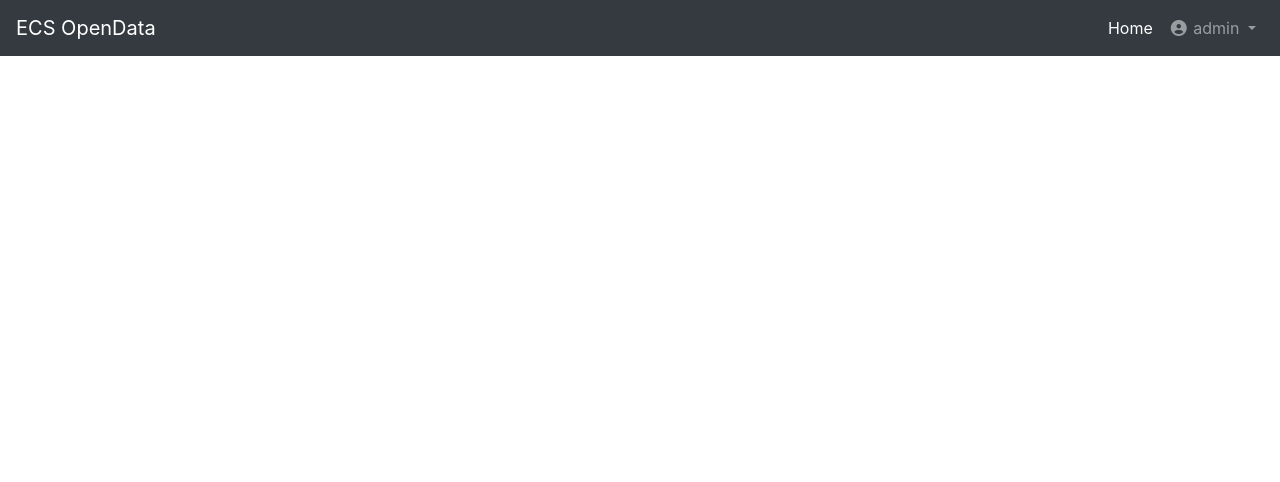
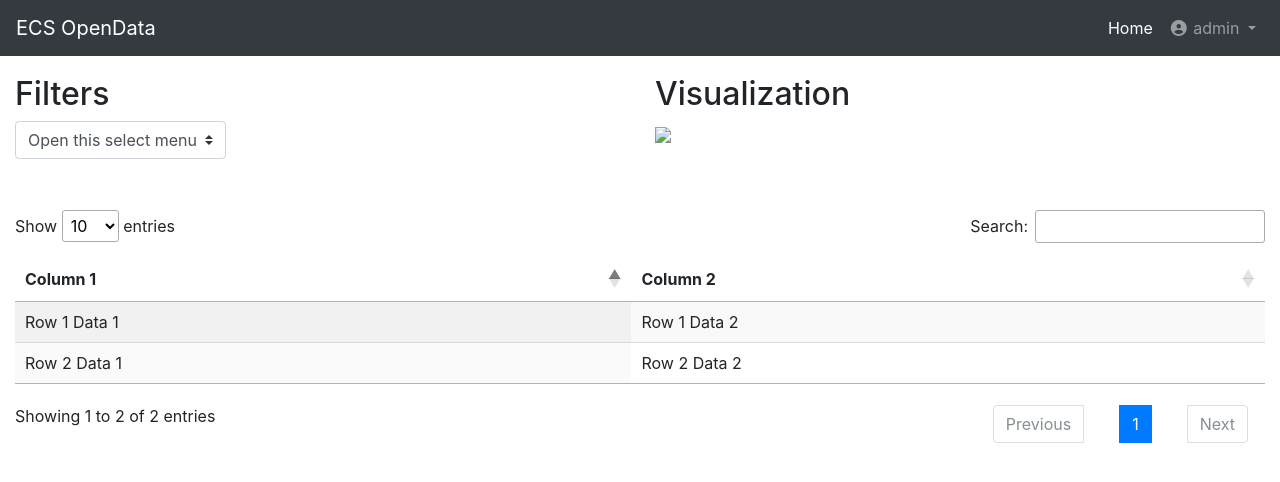
Before and after one commit to ECSHackWeek/ECSOpenData, a Flask app: template ecsopendata/static/templates/index.html in a window 1280 px wide. Shown: the top 482 px of the page. Run offline with Flask 2, Linux system fonts and the light colour scheme; the template is opened without the code that fills it, so the values that code supplies are empty; a user stored in the database is signed in; some libraries are stand-ins or nearby versions.

Commit message:
add basic layout to main page

```diff
--- /dev/null
+++ b/ecsopendata/static/css/master.css
@@ -0,0 +1,15 @@
+#first-row {
+  margin-top: 75px;
+}
+
+#table-row {
+  margin-top: 15px;
+}
+
+div#filters {
+  min-height: 15vh;
+}
+
+div#visualization {
+  min-height: 15vh;
+}
--- a/ecsopendata/static/templates/index.html
+++ b/ecsopendata/static/templates/index.html
@@ -9,7 +9,14 @@
 
     <link rel="stylesheet" href="https://maxcdn.bootstrapcdn.com/bootstrap/4.0.0-beta.2/css/bootstrap.min.css" integrity="sha384-PsH8R72JQ3SOdhVi3uxftmaW6Vc51MKb0q5P2rRUpPvrszuE4W1povHYgTpBfshb" crossorigin="anonymous">
 
+    <!-- DataTables -->
+    <link rel="stylesheet" href="https://cdn.datatables.net/1.10.18/css/dataTables.bootstrap4.min.css">
+    <link rel="stylesheet" type="text/css" href="https://cdn.datatables.net/1.10.19/css/jquery.dataTables.css">
+
     <script src="https://use.fontawesome.com/c4974a2d5d.js"></script>
+
+    <!-- custom CSS -->
+    <link rel="stylesheet" href="static/css/master.css">
 
   </head>
   <body>
@@ -51,8 +58,57 @@
       </nav>
     </header>
 
-        <script src="https://code.jquery.com/jquery-3.2.1.slim.min.js" integrity="sha384-KJ3o2DKtIkvYIK3UENzmM7KCkRr/rE9/Qpg6aAZGJwFDMVNA/GpGFF93hXpG5KkN" crossorigin="anonymous"></script>
-        <script src="https://cdnjs.cloudflare.com/ajax/libs/popper.js/1.12.3/umd/popper.min.js" integrity="sha384-vFJXuSJphROIrBnz7yo7oB41mKfc8JzQZiCq4NCceLEaO4IHwicKwpJf9c9IpFgh" crossorigin="anonymous"></script>
-        <script src="https://maxcdn.bootstrapcdn.com/bootstrap/4.0.0-beta.2/js/bootstrap.min.js" integrity="sha384-alpBpkh1PFOepccYVYDB4do5UnbKysX5WZXm3XxPqe5iKTfUKjNkCk9SaVuEZflJ" crossorigin="anonymous"></script>
+    <div class="container-fluid">
+      <div class="row" id="first-row">
+        <div class="col" id="filters">
+          <h2>Filters</h2>
+          <select class="custom-select">
+            <option selected>Open this select menu</option>
+            <option value="1">One</option>
+            <option value="2">Two</option>
+            <option value="3">Three</option>
+          </select>
+        </div>
+        <div class="col" id="visualization">
+          <h2>Visualization</h2>
+          <a href="https://placeholder.com"><img src="https://via.placeholder.com/500x350"></a>
+        </div>
+      </div>
+      <div class="row" id="table-row">
+        <div class="col">
+          <table id="table_id" class="display">
+            <thead>
+                <tr>
+                    <th>Column 1</th>
+                    <th>Column 2</th>
+                </tr>
+            </thead>
+            <tbody>
+                <tr>
+                    <td>Row 1 Data 1</td>
+                    <td>Row 1 Data 2</td>
+                </tr>
+                <tr>
+                    <td>Row 2 Data 1</td>
+                    <td>Row 2 Data 2</td>
+                </tr>
+            </tbody>
+          </table>
+        </div>
+      </div>
+    </div>
+
+    <script src="https://code.jquery.com/jquery-3.2.1.slim.min.js" integrity="sha384-KJ3o2DKtIkvYIK3UENzmM7KCkRr/rE9/Qpg6aAZGJwFDMVNA/GpGFF93hXpG5KkN" crossorigin="anonymous"></script>
+    <script src="https://cdnjs.cloudflare.com/ajax/libs/popper.js/1.12.3/umd/popper.min.js" integrity="sha384-vFJXuSJphROIrBnz7yo7oB41mKfc8JzQZiCq4NCceLEaO4IHwicKwpJf9c9IpFgh" crossorigin="anonymous"></script>
+    <script src="https://maxcdn.bootstrapcdn.com/bootstrap/4.0.0-beta.2/js/bootstrap.min.js" integrity="sha384-alpBpkh1PFOepccYVYDB4do5UnbKysX5WZXm3XxPqe5iKTfUKjNkCk9SaVuEZflJ" crossorigin="anonymous"></script>
+
+    <!-- DataTables -->
+    <script src="https://cdn.datatables.net/1.10.18/js/jquery.dataTables.min.js"></script>
+    <script src="https://cdn.datatables.net/1.10.18/js/dataTables.bootstrap4.min.js"></script>
+    <script type="text/javascript">
+    $(document).ready( function () {
+      $('#table_id').DataTable();
+    } );
+    </script>
   </body>
 </html>
```
